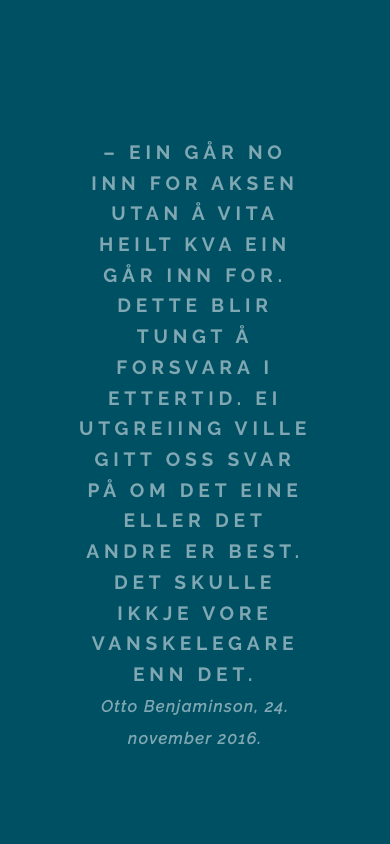
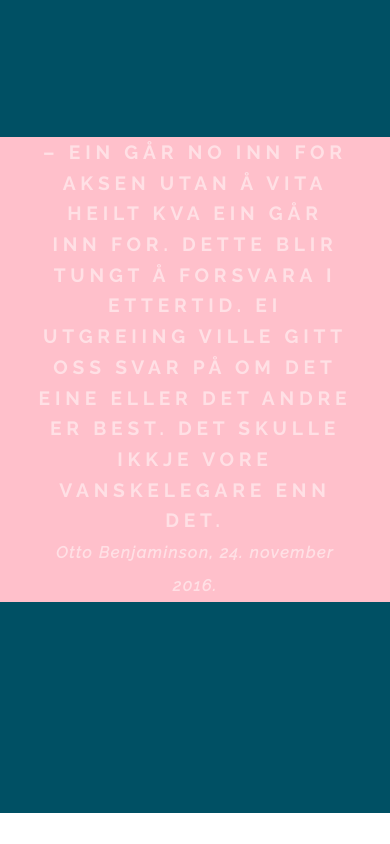
Before and after one commit to Kvinnheringen/saker, a plain HTML site: page index.html in a window 390 px wide. Shown: the part 880-1724 px from the top of the page. Drawn offline with Linux system fonts and the light colour scheme; a web font is replaced by a local one.

Commit message:
Meir plass til sitat på mobil

```diff
--- a/css/main.css
+++ b/css/main.css
@@ -357,6 +357,8 @@ MOBILE
 	}
 	.sitat {
 		font-size: 1.2em;
+		width: 100%;
+		background-color: pink;
 	}
 }
 
```
